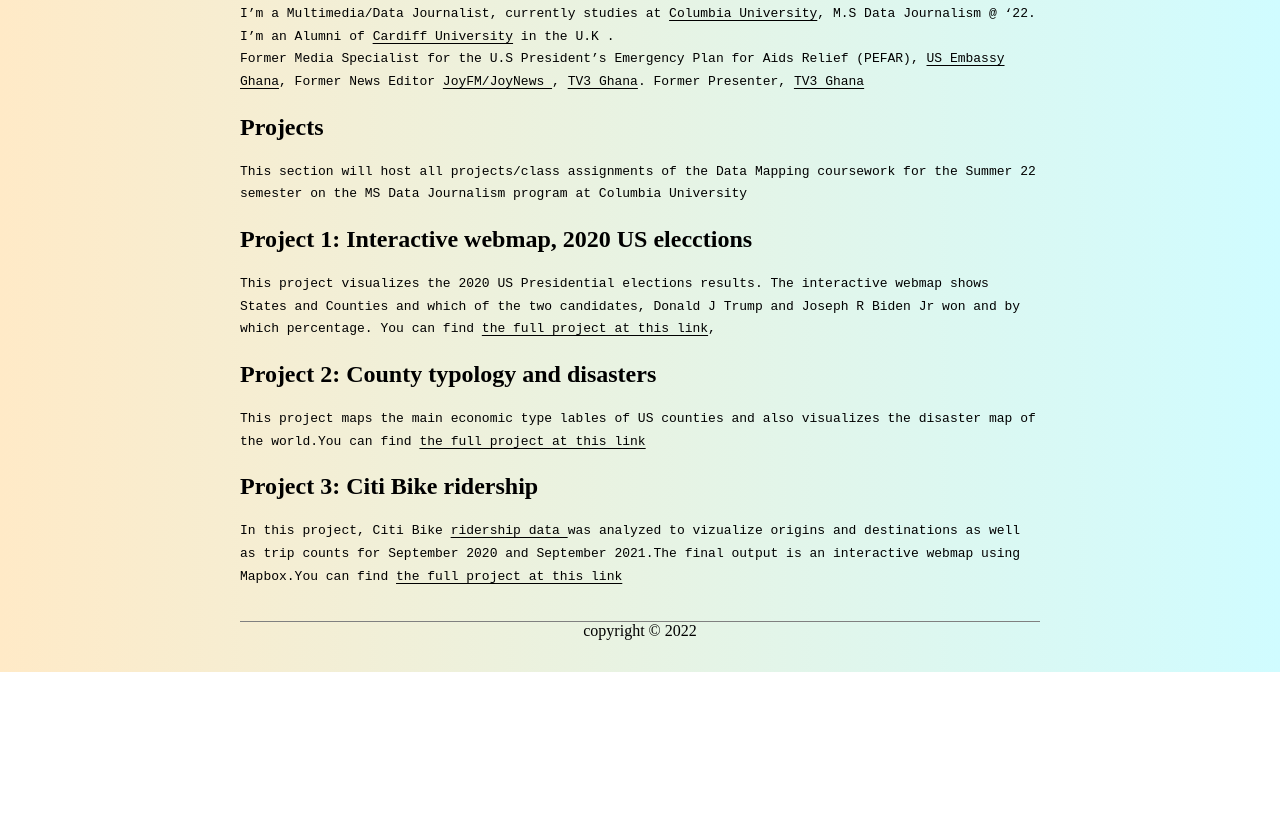
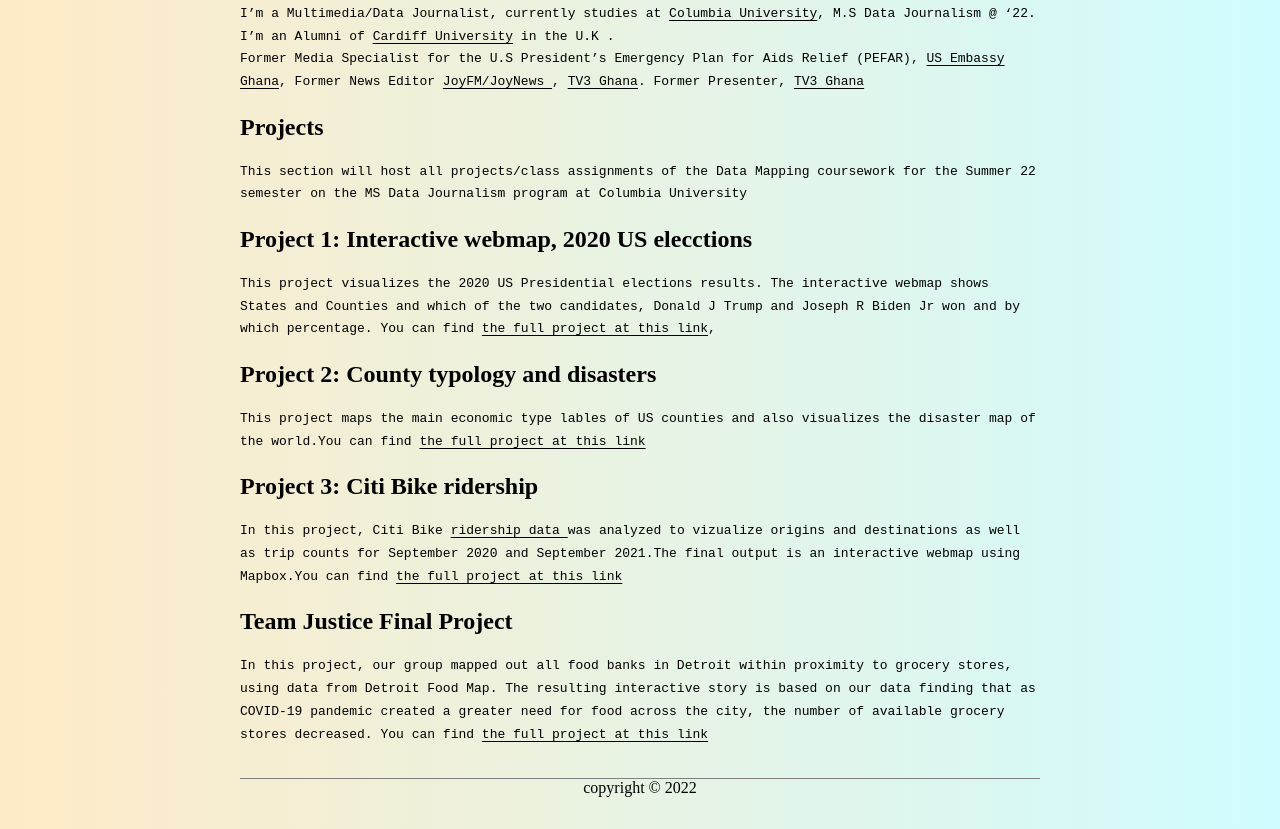
Before and after one commit to stephenanti/mywebsite, a plain HTML site: page index.html in a window 1280 px wide. Shown: the part 581-1410 px from the top of the page. Before the commit the page ends 1253 px from the top, so only its background shows below. Drawn offline with Linux system fonts and the light colour scheme.

Commit message:
Add files via upload

```diff
--- a/index.html
+++ b/index.html
@@ -35,6 +35,9 @@
 
         <h2>Project 3: Citi Bike ridership</h2>
         <p>In this project, Citi Bike <a href = "https://s3.amazonaws.com/tripdata/index.html" >ridership data </a>  was analyzed to vizualize origins and destinations as well as trip counts for September 2020 and September 2021.The final output is an interactive webmap using Mapbox.You can find <a href="https://stephenanti.github.io/citibike/" target="blank" >the full project at this link</a> </p>
+
+        <h2> Team Justice Final Project</h2>
+        <p> In this project, our group mapped out all food banks in Detroit within proximity to grocery stores, using data from Detroit Food Map. The resulting interactive story is based on our data finding that as COVID-19 pandemic created a greater need for food across the city, the number of available grocery stores decreased. You can find <a href ="https://stephenanti.github.io/JusticeTemplate 2/index.html" target ="blank"> the full project at this link </a> </p>
     </div>
 
     <div class ="footer">
```
Also changed, not shown: 1 other file.
